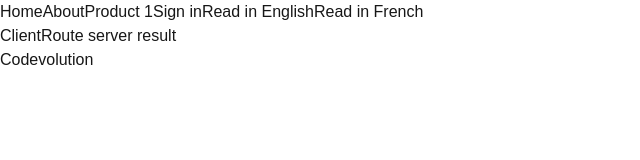
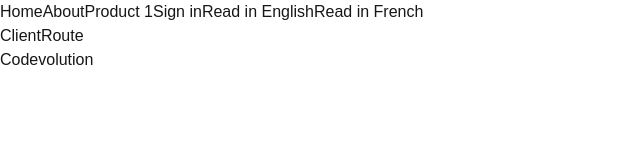
Before and after one commit to itxiaojia523/next-demo, a Next.js app: page /client-route in a window 1280 px wide. Shown: the top 160 px of the page, without its empty margins (0-640 px from the left). Built offline with nearby package versions, Linux system fonts and the light colour scheme; no server answers.

Commit message:
server only code

```diff
--- a/package.json
+++ b/package.json
@@ -12,7 +12,8 @@
     "@clerk/nextjs": "^6.9.10",
     "next": "15.1.4",
     "react": "^19.0.0",
-    "react-dom": "^19.0.0"
+    "react-dom": "^19.0.0",
+    "server-only": "^0.0.1"
   },
   "devDependencies": {
     "@eslint/eslintrc": "^3",
--- a/src/app/client-route/page.tsx
+++ b/src/app/client-route/page.tsx
@@ -1,12 +1,10 @@
 "use client";
 
-import { serverSideFuction } from "../utils/server-util";
-
 export default function ClientRoute() {
-  const result = serverSideFuction();
+  // const result = serverSideFuction();
   return (
     <>
-      <h1>ClientRoute {result}</h1>
+      <h1>ClientRoute </h1>
     </>
   );
 }
--- a/src/app/utils/server-util.ts
+++ b/src/app/utils/server-util.ts
@@ -1,4 +1,6 @@
+import "server-only";
 export const serverSideFuction = () => {
+  //  npm i server-only
   console.log(
     `
         This is a server side function
```
Also changed, not shown: 1 other file (tests, documents, lock files or other folders).
